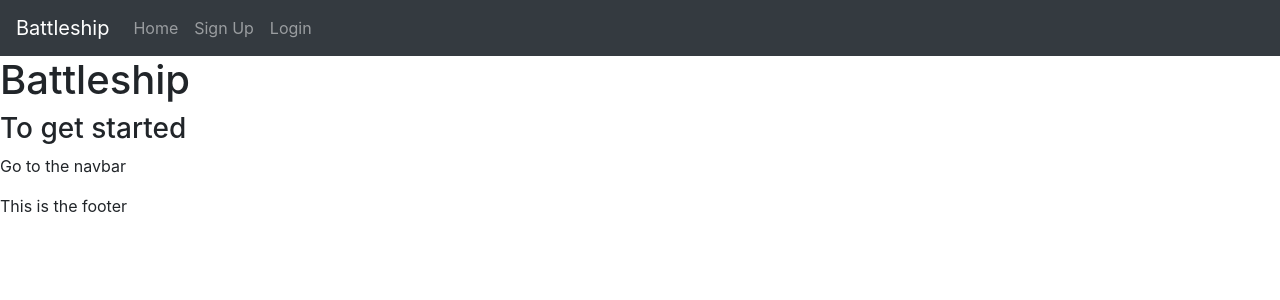
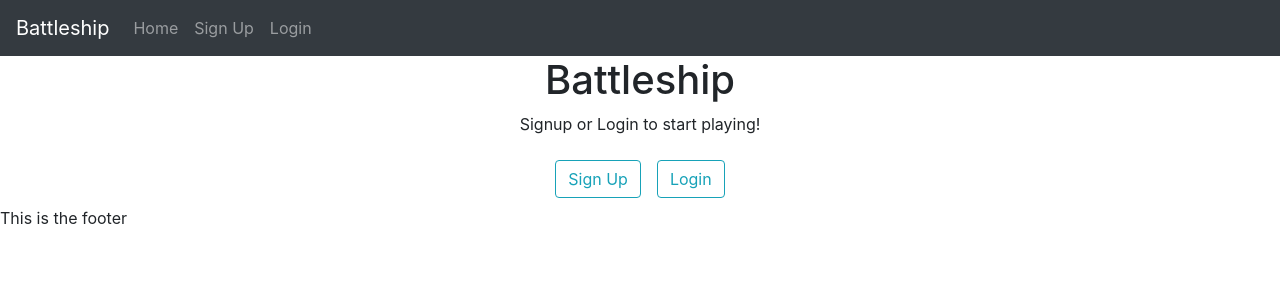
Before and after one commit to caldric/battleship-client, a React (Create React App) app: page / in a window 1280 px wide. Shown: the top 300 px of the page. Built offline with nearby package versions, Linux system fonts and the light colour scheme.

Commit message:
Add font and buttons to landing page

```diff
--- a/src/component/Landing.jsx
+++ b/src/component/Landing.jsx
@@ -4,12 +4,17 @@ import React from 'react';
 // Component
 const Landing = () => {
   return (
-    <div>
+    <div className="text-center">
       <h1>Battleship</h1>
-      <main>
-        <h3>To get started</h3>
-        <p>Go to the navbar </p>
-      </main>
+      <div>
+        <p>Signup or Login to start playing!</p>
+        <a className="btn btn-outline-info m-2" href="/signup">
+          Sign Up
+        </a>
+        <a className="btn btn-outline-info m-2" href="/login">
+          Login
+        </a>
+      </div>
     </div>
   );
 };
--- a/src/index.css
+++ b/src/index.css
@@ -1,16 +1,7 @@
-/* CSS vars */
-:root {
-  --square-side: 30vw;
-  --shipWidth: 20px;
-}
+@import url('https://fonts.googleapis.com/css2?family=Space+Mono&display=swap');
 
 body {
-  margin: 0;
-  font-family: -apple-system, BlinkMacSystemFont, 'Segoe UI', 'Roboto', 'Oxygen',
-    'Ubuntu', 'Cantarell', 'Fira Sans', 'Droid Sans', 'Helvetica Neue',
-    sans-serif;
-  -webkit-font-smoothing: antialiased;
-  -moz-osx-font-smoothing: grayscale;
+  font-family: 'Space Mono', monospace;
 }
 
 code {
```
